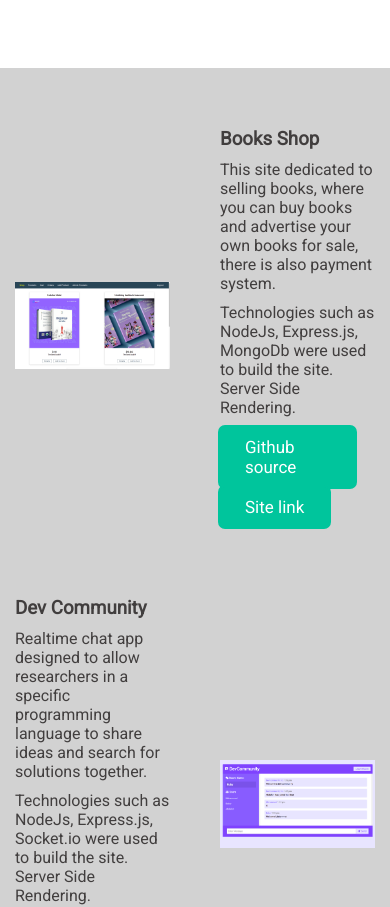
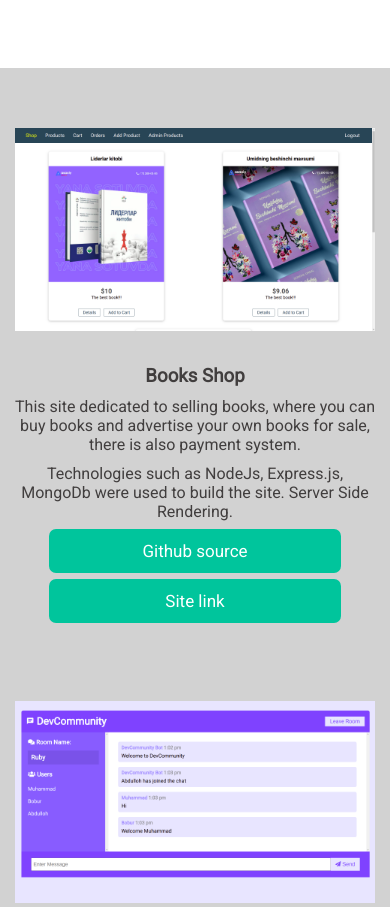
Before and after one commit to Muhammadboburshoh/me-portfolio, a React (Create React App) app: page / in a window 390 px wide. Shown: the part 1026-1933 px from the top of the page. Built offline with nearby package versions, Linux system fonts and the light colour scheme.

Commit message:
fenishid mobile design

```diff
--- a/public/index.html
+++ b/public/index.html
@@ -26,7 +26,7 @@
     -->
     <link rel="preconnect" href="https://fonts.gstatic.com">
     <link href="https://fonts.googleapis.com/css2?family=Roboto&display=swap" rel="stylesheet">
-    <title>React App</title>
+    <title>Muhammadbobur Portfolio</title>
   </head>
   <body>
     <noscript>You need to enable JavaScript to run this app.</noscript>
--- a/src/componints/Work/work.css
+++ b/src/componints/Work/work.css
@@ -56,3 +56,50 @@
 .github-btn::before {
   background-color: #2A4655;
 }
+
+@media only screen and (max-width: 790px) {
+  .work-item:nth-child(odd), .work-item:nth-child(even) {
+    flex-direction: column;
+    margin-right: auto;
+    margin-left: auto;
+  }
+  .work-item:nth-child(odd) .work-img-wrapper,
+  .work-item:nth-child(even) .work-img-wrapper
+   {
+    width: 100%;
+    margin-right: auto;
+    margin-left: auto;
+    margin-bottom: 30px;
+  }
+  .work-item:nth-child(odd) .work-text-wrapper,
+  .work-item:nth-child(even) .work-text-wrapper {
+    margin-right: auto;
+    margin-left: auto;
+    width: 100%;
+  }
+
+  .work-text-wrapper h3 {
+    text-align: center;
+  }
+
+  .work-text-wrapper div{
+    text-align: center;
+  }
+}
+
+@media only screen and (max-width: 400px) {
+  .work-text-wrapper {
+    text-align: center;
+  }
+  .work-text-wrapper div {
+    display: flex;
+    flex-direction: column;
+  }
+
+  .work-text-wrapper a{
+    width: 80%;
+    margin-right: auto;
+    margin-left: auto;
+    margin-bottom: 10px;
+  }
+}
```
Also changed, not shown: public/manifest.json.
